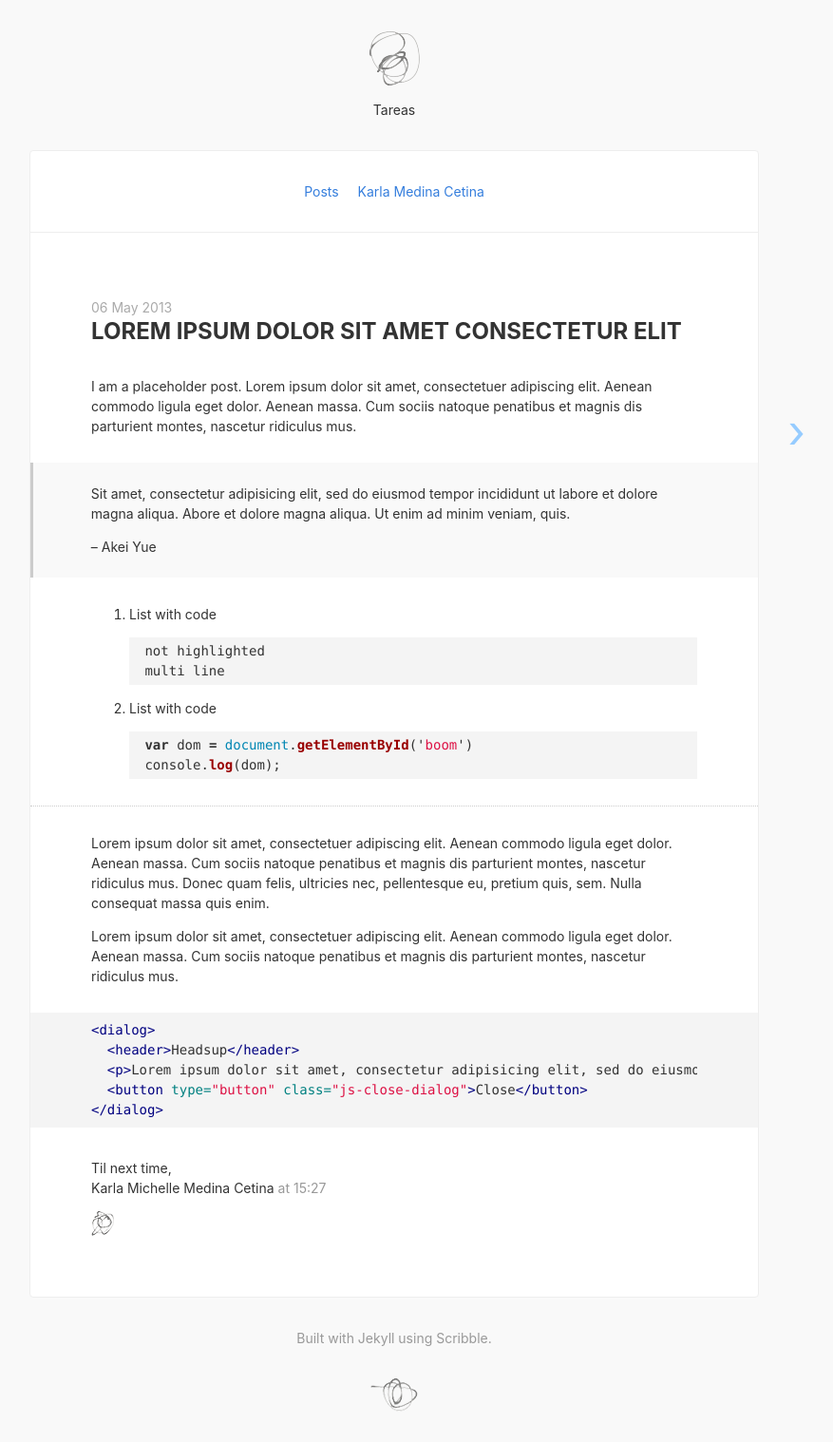
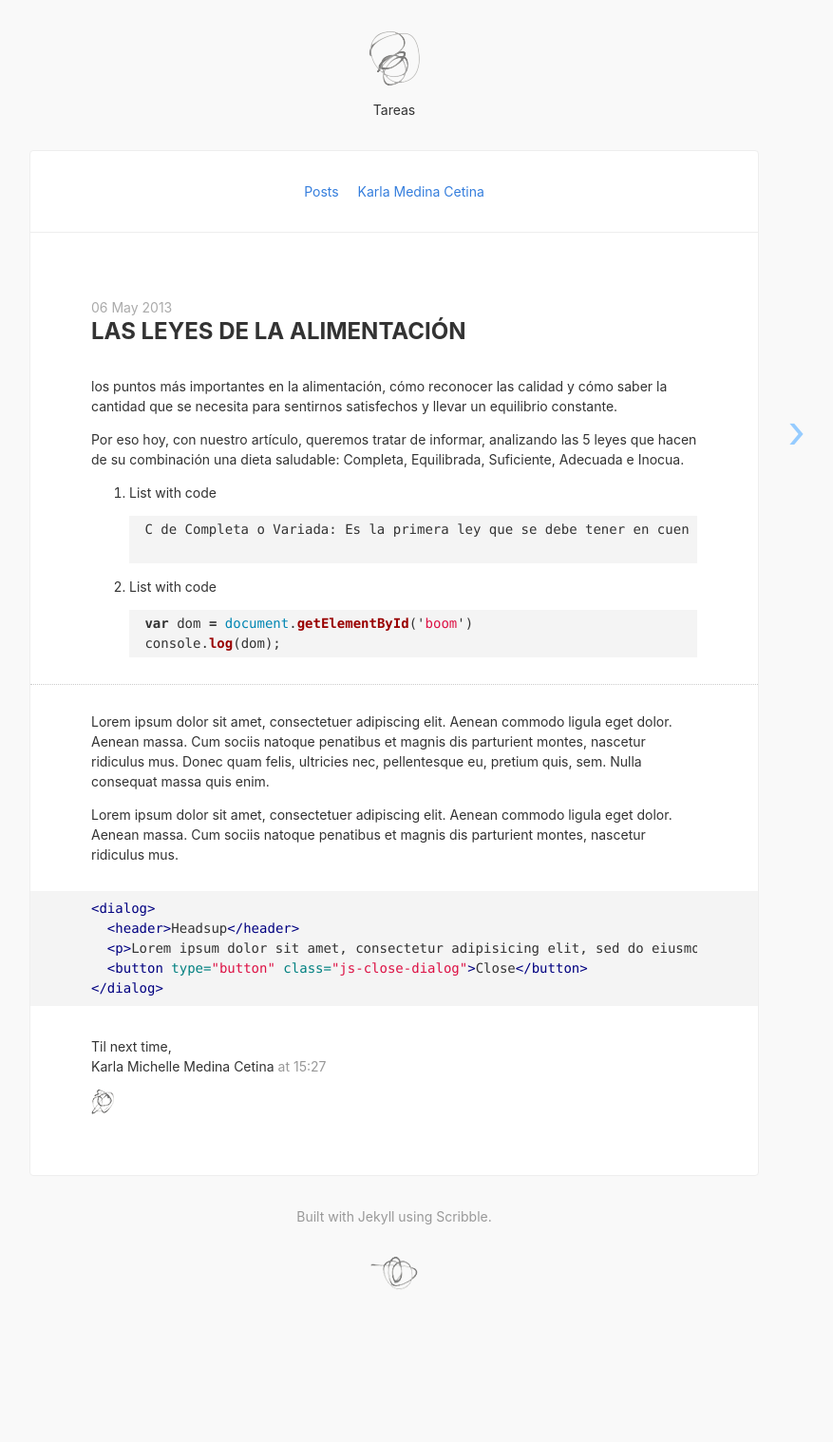
Before and after one commit to Karla-ui/practica2, a Jekyll site: the page built from _posts/2013-05-06-more-post.md, in a window 1280 px wide. Shown: the whole page at 95% size, without its empty margins (225-1102 px from the left). Built offline with Jekyll 4.4.1, drawn with Linux system fonts in a browser that asks for light colours; nearby versions of some CDN libraries; after the commit the page ends 1390 px from its top, so only the background shows below that.

Commit message:
cambiopost

````diff
--- a/_posts/2013-05-06-more-post.md
+++ b/_posts/2013-05-06-more-post.md
@@ -1,19 +1,18 @@
 ---
-title: Lorem Ipsum Dolor Sit Amet Consectetur Elit
+title: Las leyes de la alimentación
 date: 2013-05-06 15:27:31
 ---
 
-I am a placeholder post. Lorem ipsum dolor sit amet, consectetuer adipiscing elit. Aenean commodo ligula eget dolor. Aenean massa. Cum sociis natoque penatibus et magnis dis parturient montes, nascetur ridiculus mus.
+los puntos más importantes en la alimentación, cómo reconocer las calidad y cómo saber la cantidad que se necesita para sentirnos satisfechos y llevar un equilibrio constante.
 
-> Sit amet, consectetur adipisicing elit, sed do eiusmod tempor incididunt ut labore et dolore magna aliqua. Abore et dolore magna aliqua. Ut enim ad minim veniam, quis.
->
-> – Akei Yue
+Por eso hoy, con nuestro artículo, queremos tratar de informar, analizando las 5 leyes que hacen de su combinación una dieta saludable: Completa, Equilibrada, Suficiente, Adecuada e Inocua.
+
 
 1. List with code
 
     ```
-    not highlighted
-    multi line
+    C de Completa o Variada: Es la primera ley que se debe tener en cuenta a la hora de llevar una dieta saludable, esto quiere decir que, los alimentos que debemos de consumir deben de contener todos los nutrientes necesarios para obtener una nutrición óptima. Como por ejemplo: Carbohidratos, lípidos, proteínas, vitaminas, minerales y agua.
+
     ```
 
 2. List with code
````
